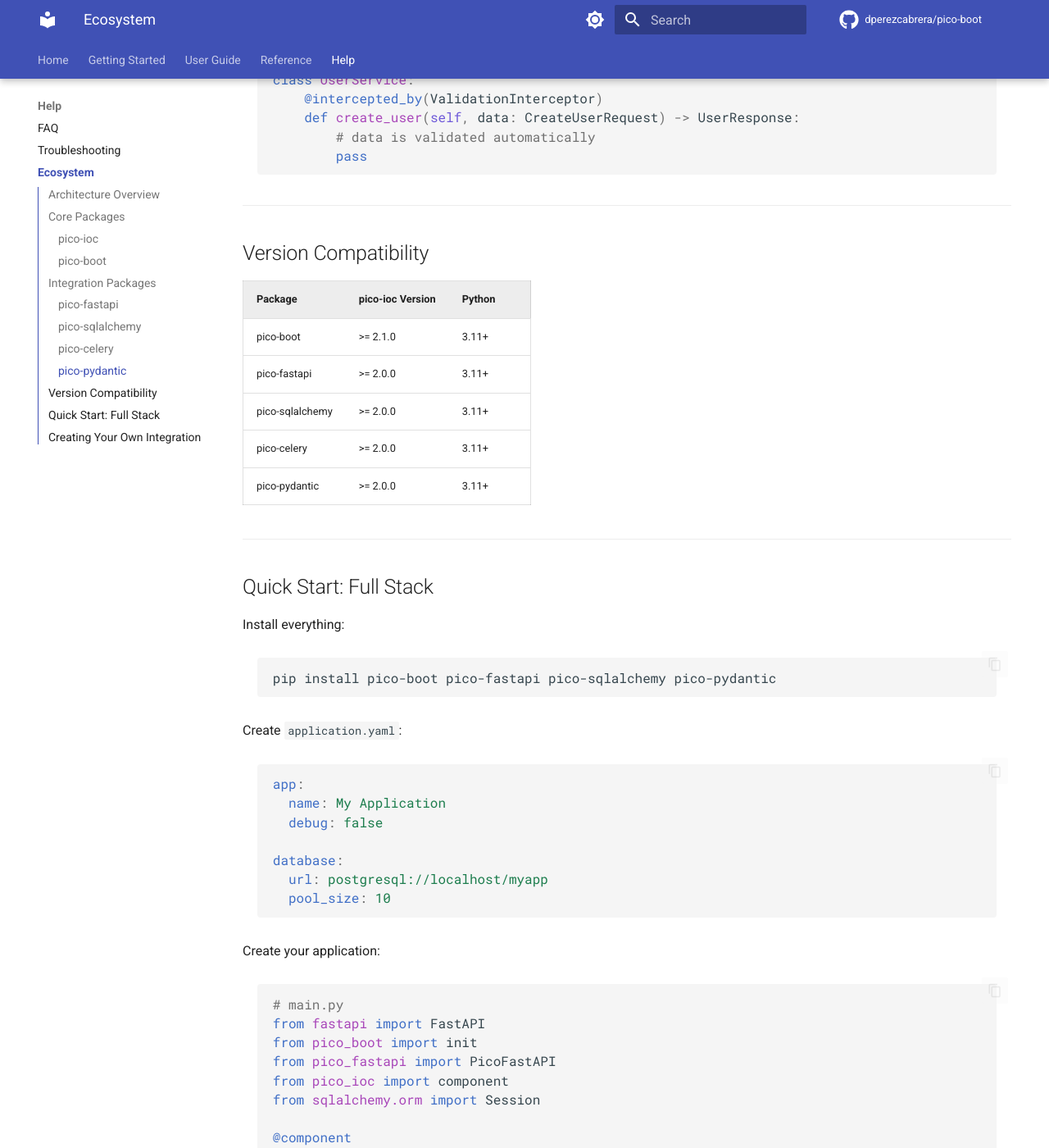
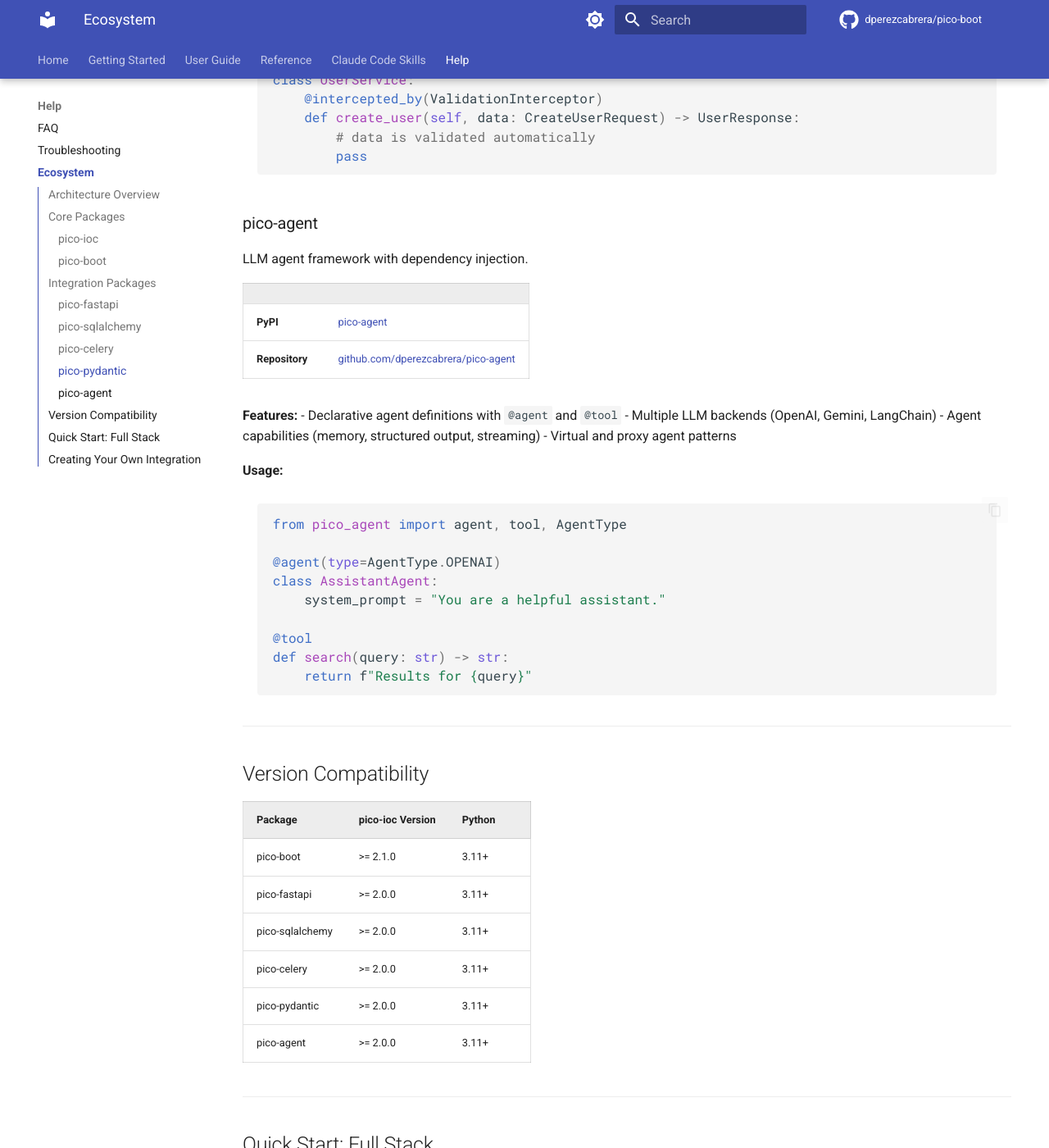
Before and after one commit to dperezcabrera/pico-framework, an MkDocs documentation site: the page built from docs/ecosystem.md, in a window 1280 px wide and 1400 px high, scrolled down 4424 px. Shown: the whole window at 82% size. Built offline with MkDocs 1.6.1 and Material for MkDocs 9.7.7, drawn with Linux system fonts in a browser that asks for light colours; comment, search, counter and statistics services are not loaded; some of the changed text lies outside the part shown.

Commit message:
chore(release): v0.1.1 - Ecosystem docs, cleanup, test isolation
- Add pico-agent to ecosystem documentation and architecture diagram
- Simplify plugin loading (remove legacy entry_points fallback)
- Remove unused KeyT alias and redundant imports
- Remove async optional dependency group
- Add autouse fixture for test isolation (PICO_BOOT_AUTO_PLUGINS=false)

````diff
--- a/docs/ecosystem.md
+++ b/docs/ecosystem.md
@@ -32,14 +32,14 @@
 │  FastAPI routes │ │  SQLAlchemy ORM │ │  Celery tasks   │
 │  & middleware   │ │  & sessions     │ │  & workers      │
 └─────────────────┘ └─────────────────┘ └─────────────────┘
-          │
-          ▼
-┌─────────────────┐
-│  pico-pydantic  │
-│                 │
-│   Validation    │
-│  interceptors   │
-└─────────────────┘
+          │                                       │
+          ▼                                       ▼
+┌─────────────────┐                     ┌─────────────────┐
+│  pico-pydantic  │                     │   pico-agent    │
+│                 │                     │                 │
+│   Validation    │                     │   LLM agents    │
+│  interceptors   │                     │   & tools       │
+└─────────────────┘                     └─────────────────┘
 ```
 
 ## Core Packages
@@ -195,6 +195,34 @@
         pass
 ```
 
+### pico-agent
+
+LLM agent framework with dependency injection.
+
+| | |
+|---|---|
+| **PyPI** | [pico-agent](https://pypi.org/project/pico-agent/) |
+| **Repository** | [github.com/dperezcabrera/pico-agent](https://github.com/dperezcabrera/pico-agent) |
+
+**Features:**
+- Declarative agent definitions with `@agent` and `@tool`
+- Multiple LLM backends (OpenAI, Gemini, LangChain)
+- Agent capabilities (memory, structured output, streaming)
+- Virtual and proxy agent patterns
+
+**Usage:**
+```python
+from pico_agent import agent, tool, AgentType
+
+@agent(type=AgentType.OPENAI)
+class AssistantAgent:
+    system_prompt = "You are a helpful assistant."
+
+@tool
+def search(query: str) -> str:
+    return f"Results for {query}"
+```
+
 ---
 
 ## Version Compatibility
@@ -206,6 +234,7 @@
 | pico-sqlalchemy | >= 2.0.0 | 3.11+ |
 | pico-celery | >= 2.0.0 | 3.11+ |
 | pico-pydantic | >= 2.0.0 | 3.11+ |
+| pico-agent | >= 2.0.0 | 3.11+ |
 
 ---
 
--- a/mkdocs.yml
+++ b/mkdocs.yml
@@ -133,6 +133,7 @@
   - Reference:
     - API Reference: api-reference.md
     - Architecture: architecture.md
+  - Claude Code Skills: skills.md
   - Help:
     - FAQ: faq.md
     - Troubleshooting: troubleshooting.md
--- a/pyproject.toml
+++ b/pyproject.toml
@@ -38,10 +38,6 @@
 ]
 
 [project.optional-dependencies]
-async = [
-    "asyncpg >= 0.29.0",
-]
-
 test = [
     "pytest >= 8",
     "pytest-asyncio >= 0.23.5",
````
Also changed, not shown: AGENTS.md (added, +51 -0 lines), CHANGELOG.md (+15 -0 lines), CLAUDE.md (added, +13 -0 lines), README.md (+15 -0 lines), docs/skills.md (added, +122 -0 lines), src/pico_boot/__init__.py (+1 -9 lines), 1 other file.
